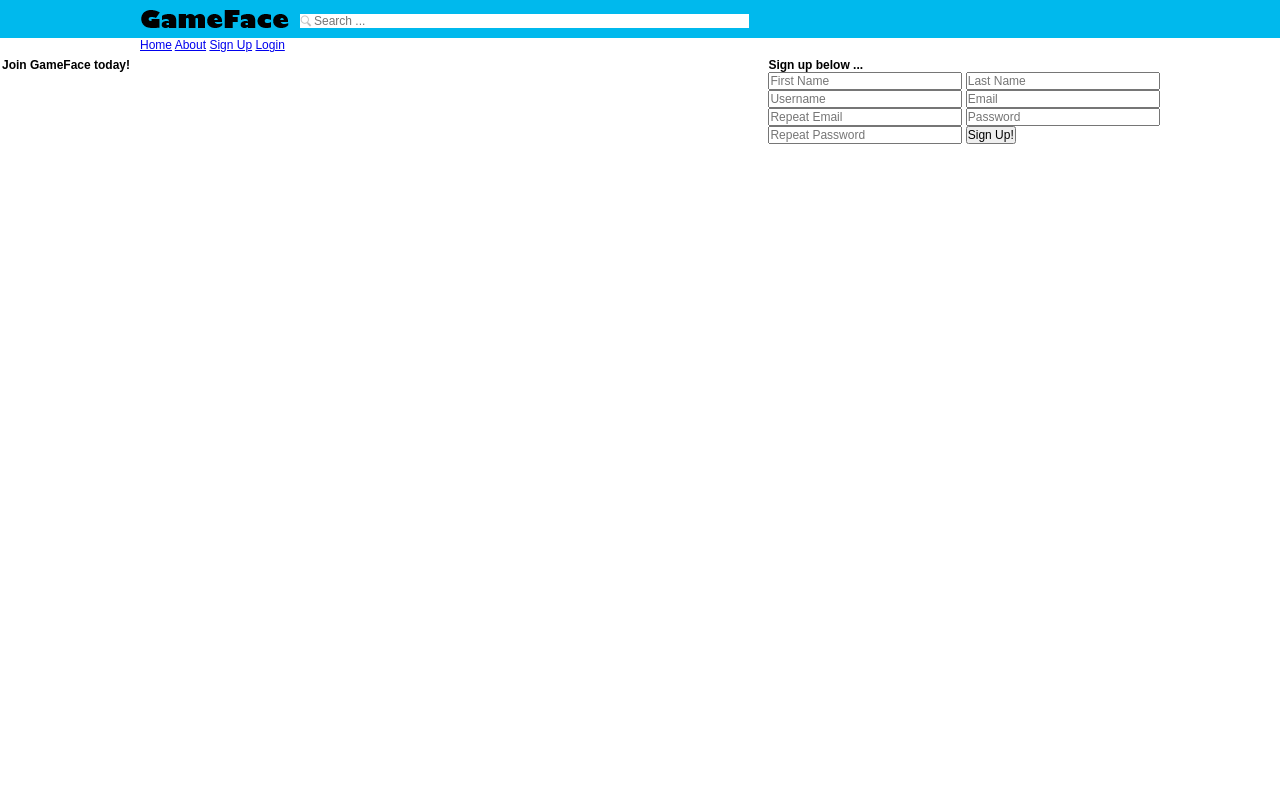
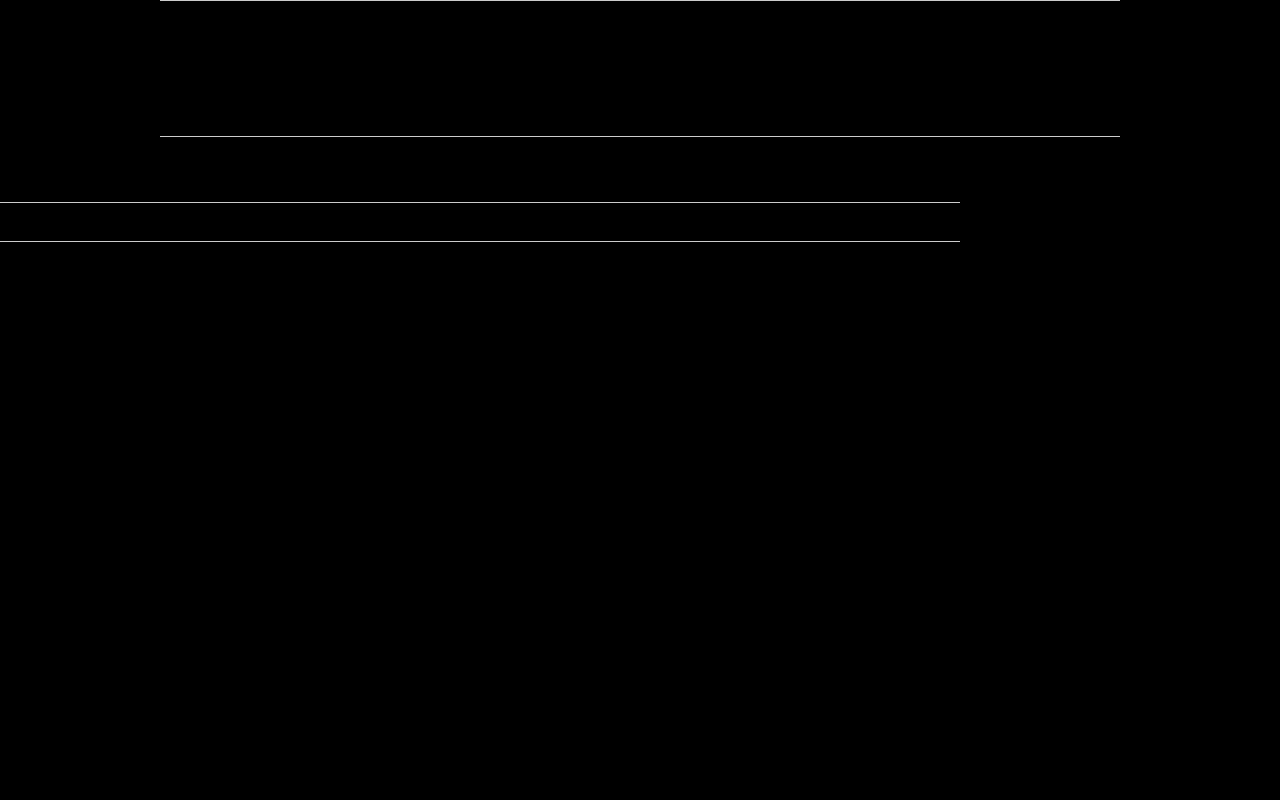
Before and after one commit to woodenToaster/GameFace, a PHP site: page / in a window 1280 px wide. Run offline with PHP 8.4, Linux system fonts and the light colour scheme.

Commit message:
Updating framework

```diff
--- a/css/main.css
+++ b/css/main.css
@@ -1,47 +1,60 @@
-* {
-	margin: 0px;
-	padding: 0px;
-	font-family: Arial;
-	font-size: 12px;
-}
-
-.headerMenu {
-	background-color: #00B9ED;
-	height: 38px;
-	border-bottom: 0px;
-	padding-left: auto;
-	padding-right: auto;
-	width: 100%;
-	position: fixed;
+body {
+	background-color:#000000;
+	font-family:Arial;
+	margin:0;
+	padding:0;
 }
 
 #wrapper {
-	margin-left: auto;
-	margin-right: auto;
+	width:960px;
+	background-color:#FF8899;
+	margin:0 auto;
 	width: 1000px;
-	padding-top: 0px;
-	padding-bottom: 0px;
+	border-left:1px solid #CCC;
+	border-right:1px solid #CCC;
 }
 
-.logo {
-	width: 150px;
+#header {
+	width:960px;
+	height:135px;
+	margin:0 auto;
+	margin-bottom:25px;
+	border-bottom:1px solid #CCC;
+	border-top:1px solid #CCC;
 }
 
-.logo img {
-	width: 150px;
-	height: 38px;
+#nav {
+	width:960px;
+	height:40px;
+	border-bottom:1px solid #CCC;
 }
 
-.search_box {
-	background: white url(../img/search_icon.png) left no-repeat;
-	position:absolute; top:14px;
-	margin-left: 160px;
-	padding-left: 14px;
+#nav a {
+	display:inline;
+	padding:10px;
+	text-decoration:none;
+	background-color:#f1f1f1;
 }
 
-#search input[type="text"] {
-	background: url('../img/search_icon.png') no-repeat 10px 6px #FFFFF;
-	outline: none;
-	border: 0 none;
+#nav a:hover {
+	background-color:#bababa;
+	height:80px;
+}
+#content {
+	width:675px;
+	float:right;
+	padding:10px;
+}
 
+#sidebar {
+	width:200px;
+	float:left;
+	padding:10px;
 }
+
+#footer {
+	clear:both;
+	width:960px;
+	height:135px;
+	border-top:1px solid #CCC;
+}
--- a/index.html
+++ b/index.html
@@ -4,48 +4,22 @@
         <title>EECS 448 Project</title>
     </head>
     <body>
-		<div class="headerMenu">
-			<div id="wrapper">
-				<div class="logo">
-					<img src="img/gameface_logo.png">
-				</div>
-				<div class="search_box">
-					<form method="GET" action="search.php" id="search">
-						<input name="q" type="text" size="60" placeholder="Search ..." />
-					</form>
-				</div>
-				<div id="menu">
-					<a href="#">Home</a>
-					<a href="#">About</a>
-					<a href="#">Sign Up</a>
-					<a href="#">Login</a>
-				</div>
+		<div id="wraper">
+			<div id="header">
+				Logo
+			</div>
+			<div id="nav">
+				Links
+			</div>
+			<div id="content">
+				Feed
+			</div>
+			<div id ="sidebar">
+				Links
+			</div>
+			<div id="footer">
+				About
 			</div>
 		</div>
-		<br />
-		<br />
-		<br />
-		<br />
-		<table>
-			<tr>
-				<td width="60%" valign="top">
-					<h2>Join GameFace today!</h2>
-				</td>
-				<td width="40%" valign="top">
-					<h2>Sign up below ...</h2>
-					<form action="#" method="post">
-						<input type="text" size="25" name="fname" placeholder="First Name">
-						<input type="text" size="25" name="lname" placeholder="Last Name">
-						<input type="text" size="25" name="username" placeholder="Username">
-						<input type="text" size="25" name="email" placeholder="Email">
-						<input type="text" size="25" name="email2" placeholder="Repeat Email">
-						<input type="text" size="25" name="password" placeholder="Password">
-						<input type="text" size="25" name="password2" placeholder="Repeat Password">
-						<input type="submit" name="submit" value="Sign Up!">
-					</form>
-				</td>
-			</tr>
-
-		</table>
     </body>
 </html>
```
Also changed, not shown: php_includes/footer.php (added), php_includes/nav.php (added), php_includes/sidebar.php (added).
